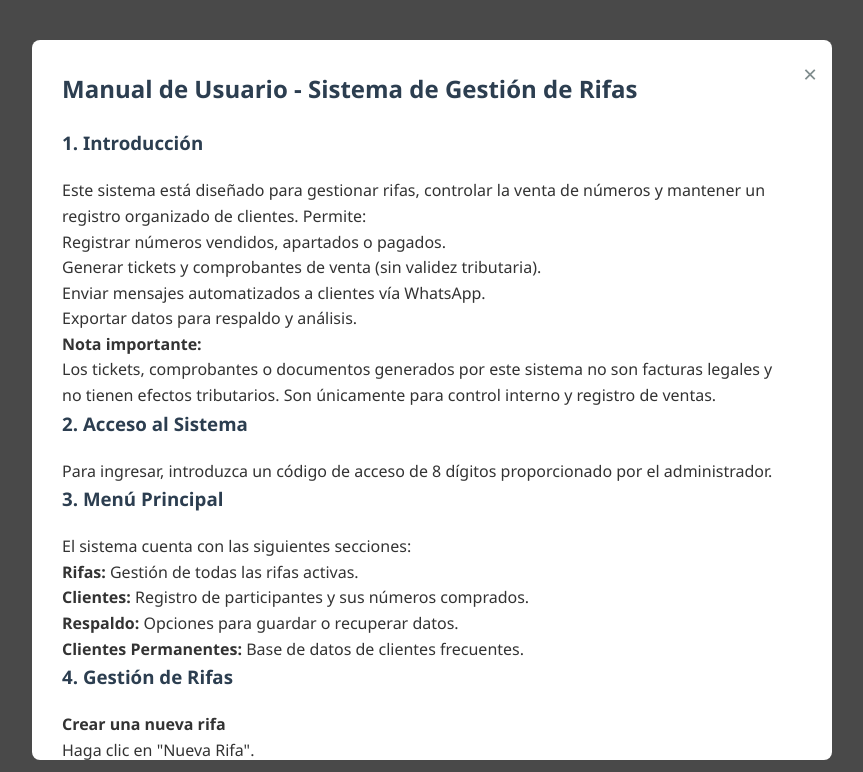
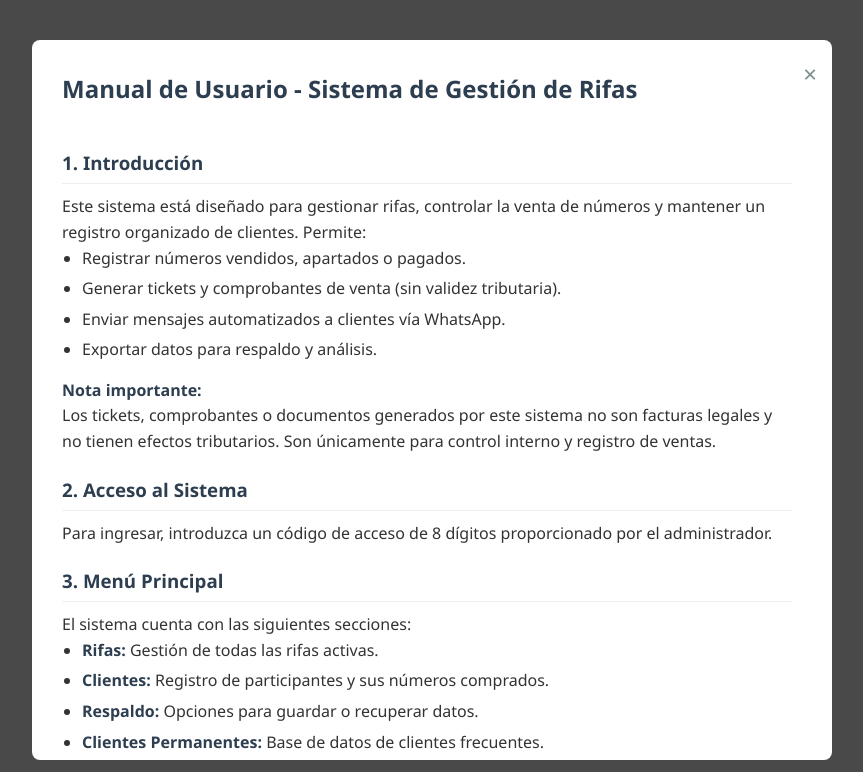
Before and after one commit to Rifaslinda/Lindarifas, a plain HTML site: page index.html in a window 1280 px wide. Both pictures are taken after a click on the button "Manual". Shown: the whole page, without its empty margins (208-1071 px from the left). Drawn offline with nearby package versions, Linux system fonts and the light colour scheme.

Commit message:
Update styles.css

```diff
--- a/styles.css
+++ b/styles.css
@@ -1071,3 +1071,31 @@ button i {
 #btn-plantilla-factura i {
     margin-right: 8px;
 }
+
+/* Agrega esto al final de tu styles.css */
+#manual-content h3 {
+    color: #2c3e50;
+    margin-top: 20px;
+    margin-bottom: 10px;
+    padding-bottom: 5px;
+    border-bottom: 1px solid #eee;
+}
+
+#manual-content h4 {
+    color: #3498db;
+    margin-top: 15px;
+    margin-bottom: 8px;
+}
+
+#manual-content ul, #manual-content ol {
+    margin-left: 20px;
+    margin-bottom: 15px;
+}
+
+#manual-content li {
+    margin-bottom: 5px;
+}
+
+#manual-content strong {
+    color: #2c3e50;
+}
```
